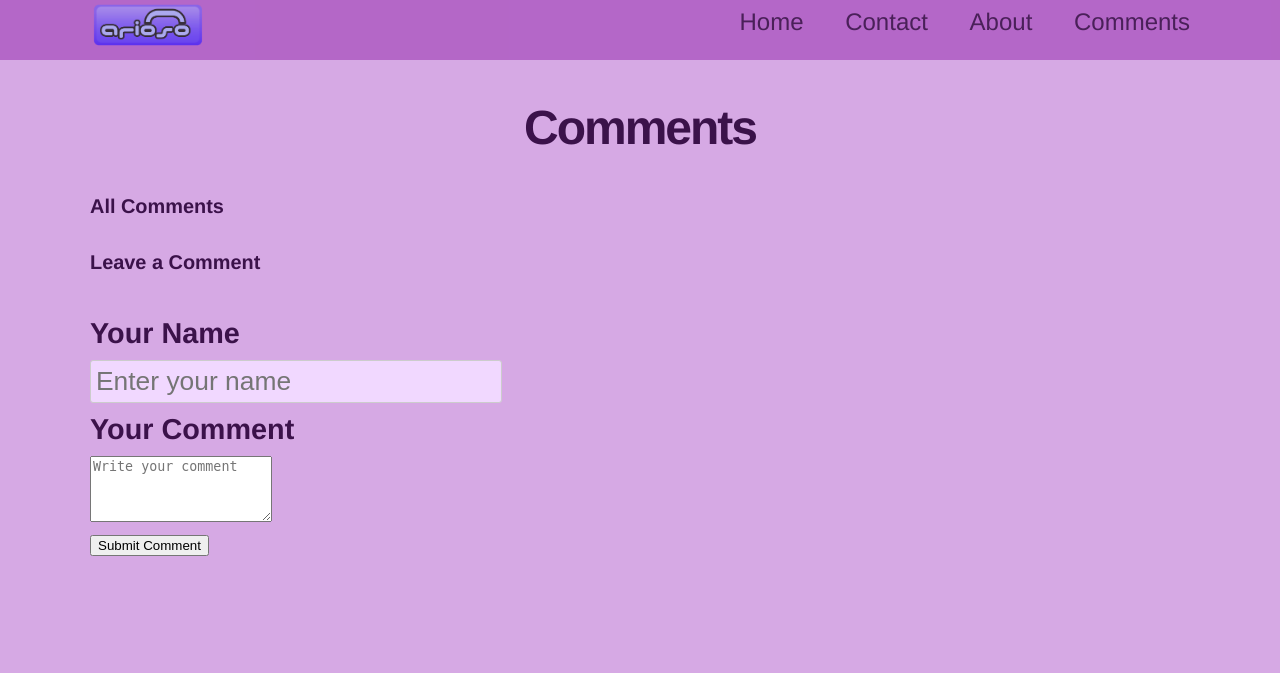
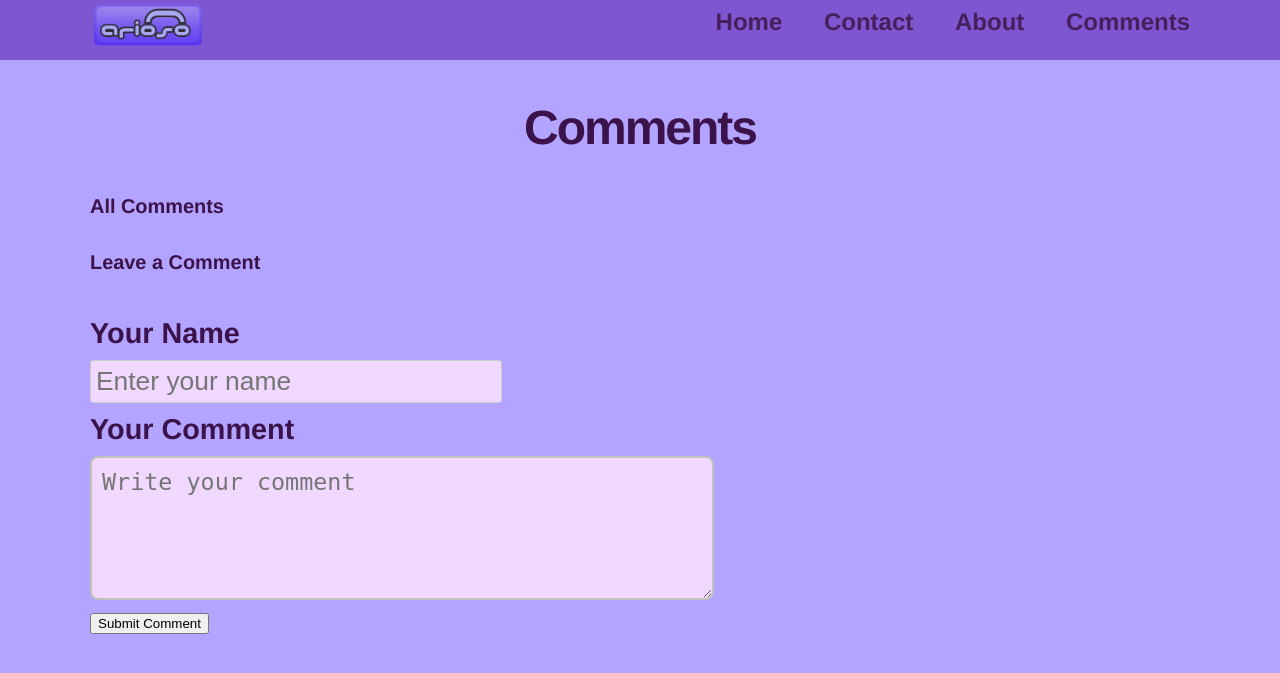
Before and after one commit to arioso-collective/arioso_music_social, a Flask app: page /comments in a window 1280 px wide. Shown: the top 673 px of the page. Run offline with Flask 2, Linux system fonts and the light colour scheme.

Commit message:
SCRUM-49 Matching colors
Making the theme closer to the logo

```diff
--- a/intro_to_flask/static/css/main.css
+++ b/intro_to_flask/static/css/main.css
@@ -4,13 +4,13 @@
   font-family: "Helvetica Neue", Helvetica, Arial, sans-serif;
   font-size: 1.5em;
   color: #3b124a;
-  background-color: #d6a9e4;
+  background-color: #b3a4ff;
 }
 
 /* Create dark grey header with a white logo */
 
 header {
-  background-color: #b160c5;
+  background-color: #794ece;
   height: 60px;
   width: 100%;
   opacity: .9;
@@ -45,7 +45,7 @@
 
 div.jumbo {
   padding: 10px 0 30px 0;
-  background-color:#b160c5;
+  background-color:#794ece;
   -webkit-border-radius: 6px;
      -moz-border-radius: 6px;
           border-radius: 6px;
@@ -86,6 +86,7 @@
 .menu li a {
   color: #3b124a;
   text-decoration: none;
+  font-weight: bold;
 }
 
 /* Contact form */
@@ -167,3 +168,33 @@
   width: auto;   /* Maintain aspect ratio */
   display: block;
 }
+
+textarea#comment {
+  width: 100%; /* Make it full-width */
+  max-width: 600px; /* Set a max width */
+  height: 120px; /* Adjust height */
+  background-color: #f1d8ff; /* Light purple background */
+  border: 2px solid #c1c1c1; /* Dark purple border */
+  border-radius: 8px; /* Rounded edges */
+  padding: 10px; /* Padding inside */
+  font-size: 1.2em; /* Text size */
+  color: #3b124a; /* Dark purple text */
+  resize: vertical; /* Allow vertical resizing */
+}
+
+/* Style the submit button */
+input#submit-comment {
+  display: block;
+  background-color: #8a2be2; /* Purple button */
+  color: white; /* White text */
+  border: none;
+  padding: 10px 20px;
+  font-size: 1.2em;
+  border-radius: 5px;
+  cursor: pointer;
+  transition: background 0.3s;
+}
+
+input#submit-comment:hover {
+  background-color: #6a1bb9; /* Darker purple on hover */
+}
```
